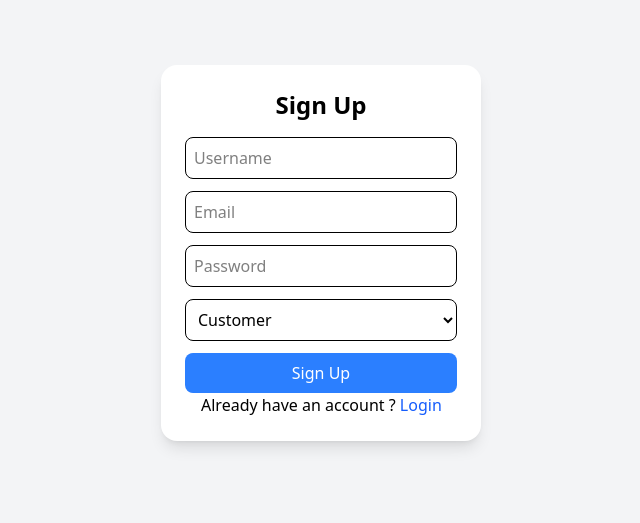
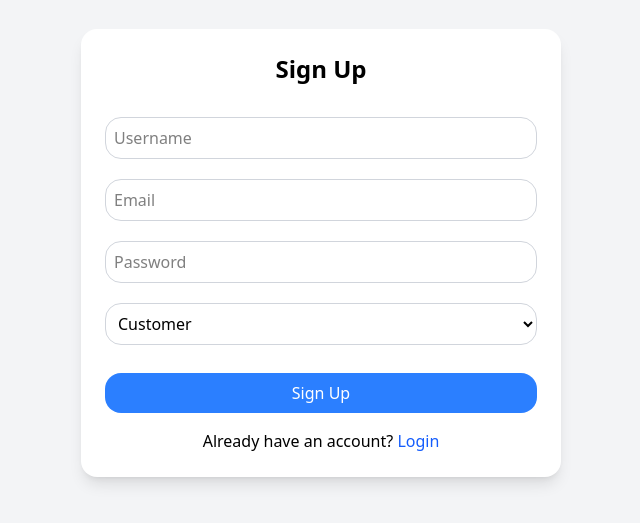
Before and after one commit to sarojpanrui/Customer-Support-Ticketing-System, a React (Vite) app: page / in a window 1280 px wide. Shown: the part 147-670 px from the top of the page, without its empty margins (319-959 px from the left). Built offline with nearby package versions, Linux system fonts and the light colour scheme.

Commit message:
add validation on signup

```diff
--- a/src/components/Signup.jsx
+++ b/src/components/Signup.jsx
@@ -1,104 +1,146 @@
 // Signup.js
-import React, { useState } from "react";
+import React from "react";
 import { useNavigate } from "react-router-dom";
 import { toast } from "react-toastify";
+import { useFormik } from "formik";
+import * as Yup from "yup";
 
 const Signup = () => {
   const navigate = useNavigate();
-  const [formData, setFormData] = useState({
+
+
+  const validationSchema = Yup.object({
+    username: Yup.string()
+      .min(3, "Username must be at least 3 characters")
+      .required("Username is required"),
+    email: Yup.string()
+      .email("Invalid email format")
+      .required("Email is required"),
+    password: Yup.string()
+      .min(6, "Password must be at least 6 characters")
+      .required("Password is required"),
+    role: Yup.string().oneOf(["Customer", "Admin"]).required(),
+  });
+
+
+  const formik = useFormik({
+    initialValues: {
       username: "",
       email: "",
       password: "",
       role: "Customer",
-  });
+    },
+    validationSchema,
+    onSubmit: (values) => {
 
-  const handleChange = (e) => {
-    setFormData({ ...formData, [e.target.name]: e.target.value });
-  };
-
-  const handleSubmit = (e) => {
-    e.preventDefault();
-
-    // Get existing users from localStorage
       const users = JSON.parse(localStorage.getItem("users")) || [];
 
-    // Check if email already exists
-    const existingUser = users.find((u) => u.email === formData.email);
+
+      const existingUser = users.find((u) => u.email === values.email);
       if (existingUser) {
-      alert("User already exists with this email!");
+        toast.error("User already exists with this email!");
         return;
       }
 
-    // Create new user with unique ID
-    const newUser = { id: Date.now(), ...formData };
 
-    // Save user
+      const newUser = { id: Date.now(), ...values };
+
       users.push(newUser);
       localStorage.setItem("users", JSON.stringify(users));
 
       toast.success("Signup successful! You can now log in.");
       navigate("/login");
-  };
+    },
+  });
 
   return (
     <div className="flex items-center justify-center h-screen bg-gray-100">
       <form
-        onSubmit={handleSubmit}
-        className="bg-white p-6 rounded-2xl shadow-lg w-80"
+        onSubmit={formik.handleSubmit}
+        className="bg-white p-6 rounded-2xl shadow-lg w-120 flex flex-col gap-4"
       >
         <h2 className="text-2xl font-bold mb-4 text-center">Sign Up</h2>
 
+        {/* Username */}
         <input
           type="text"
           name="username"
           placeholder="Username"
-          value={formData.username}
-          onChange={handleChange}
-          required
-          className="w-full p-2 mb-3 border rounded-lg"
+          value={formik.values.username}
+          onChange={formik.handleChange}
+          onBlur={formik.handleBlur}
+          className={`w-full p-2 mb-1 border rounded-2xl ${
+            formik.touched.username && formik.errors.username
+              ? "border-red-500"
+              : "border-gray-300"
+          }`}
         />
+        {formik.touched.username && formik.errors.username && (
+          <p className="text-red-500 text-sm">{formik.errors.username}</p>
+        )}
 
+        {/* Email */}
         <input
           type="email"
           name="email"
           placeholder="Email"
-          value={formData.email}
-          onChange={handleChange}
-          required
-          className="w-full p-2 mb-3 border rounded-lg"
+          value={formik.values.email}
+          onChange={formik.handleChange}
+          onBlur={formik.handleBlur}
+          className={`w-full p-2 mb-1 border rounded-2xl ${
+            formik.touched.email && formik.errors.email
+              ? "border-red-500"
+              : "border-gray-300"
+          }`}
         />
+        {formik.touched.email && formik.errors.email && (
+          <p className="text-red-500 text-sm">{formik.errors.email}</p>
+        )}
 
+        {/* Password */}
         <input
           type="password"
           name="password"
           placeholder="Password"
-          value={formData.password}
-          onChange={handleChange}
-          required
-          className="w-full p-2 mb-3 border rounded-lg"
+          value={formik.values.password}
+          onChange={formik.handleChange}
+          onBlur={formik.handleBlur}
+          className={`w-full p-2 mb-1 border rounded-2xl ${
+            formik.touched.password && formik.errors.password
+              ? "border-red-500"
+              : "border-gray-300"
+          }`}
         />
+        {formik.touched.password && formik.errors.password && (
+          <p className="text-red-500 text-sm">{formik.errors.password}</p>
+        )}
 
+        {/* Role */}
         <select
           name="role"
-          value={formData.role}
-          onChange={handleChange}
-          className="w-full p-2 mb-3 border rounded-lg"
+          value={formik.values.role}
+          onChange={formik.handleChange}
+          onBlur={formik.handleBlur}
+          className="w-full p-2 mb-3 border rounded-2xl border-gray-300"
         >
           <option value="Customer">Customer</option>
           <option value="Admin">Admin</option>
         </select>
 
+        {/* Submit Button */}
         <button
           type="submit"
-          className="w-full bg-blue-500 text-white py-2 rounded-lg hover:bg-blue-600"
+          className="w-full bg-blue-500 text-white py-2 rounded-2xl hover:bg-blue-600"
         >
           Sign Up
         </button>
 
-        <a href="/login" className="ml-4">Already have an account ? <span className="text-blue-600">Login</span></a>
+        {/* Link to login */}
+        <a href="/login" className="text-center">
+          Already have an account?{" "}
+          <span className="text-blue-600">Login</span>
+        </a>
       </form>
-
-
     </div>
   );
 };
```
Lines whose indentation alone changed are shown as unchanged.
